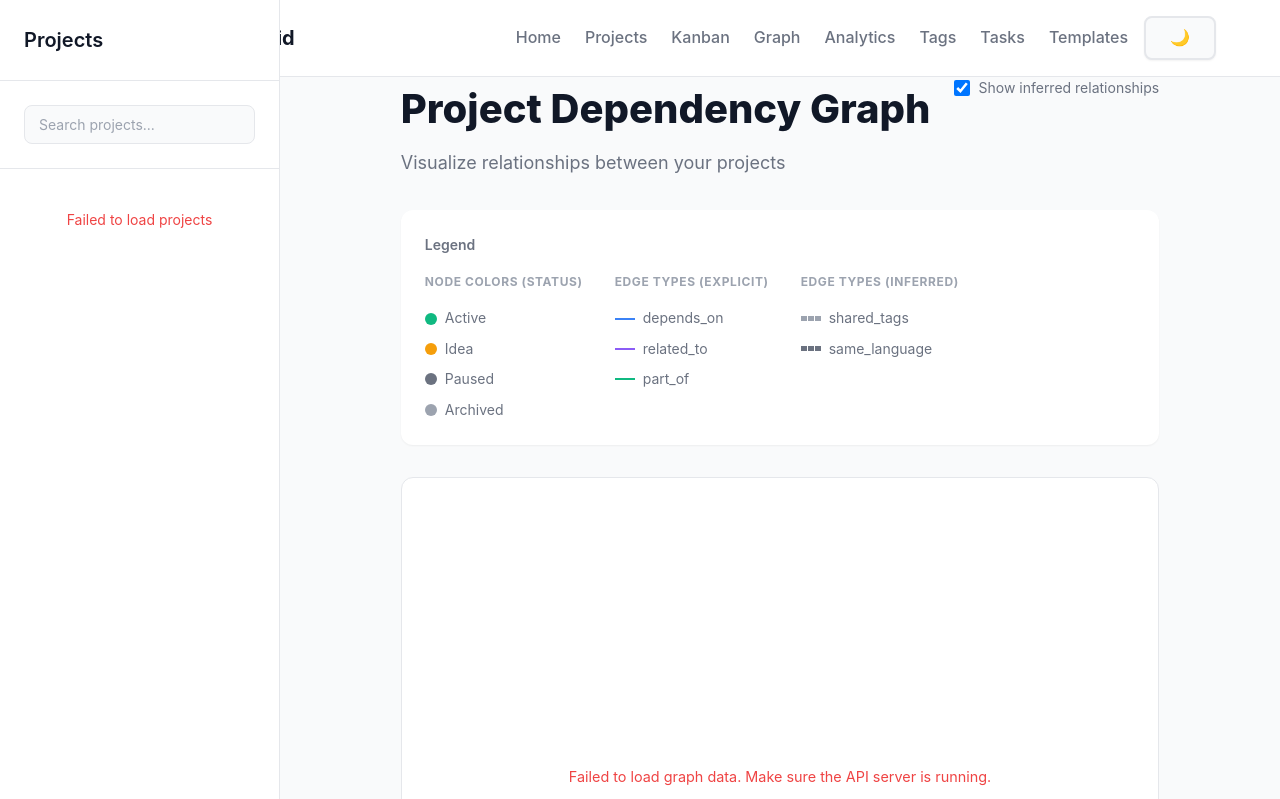
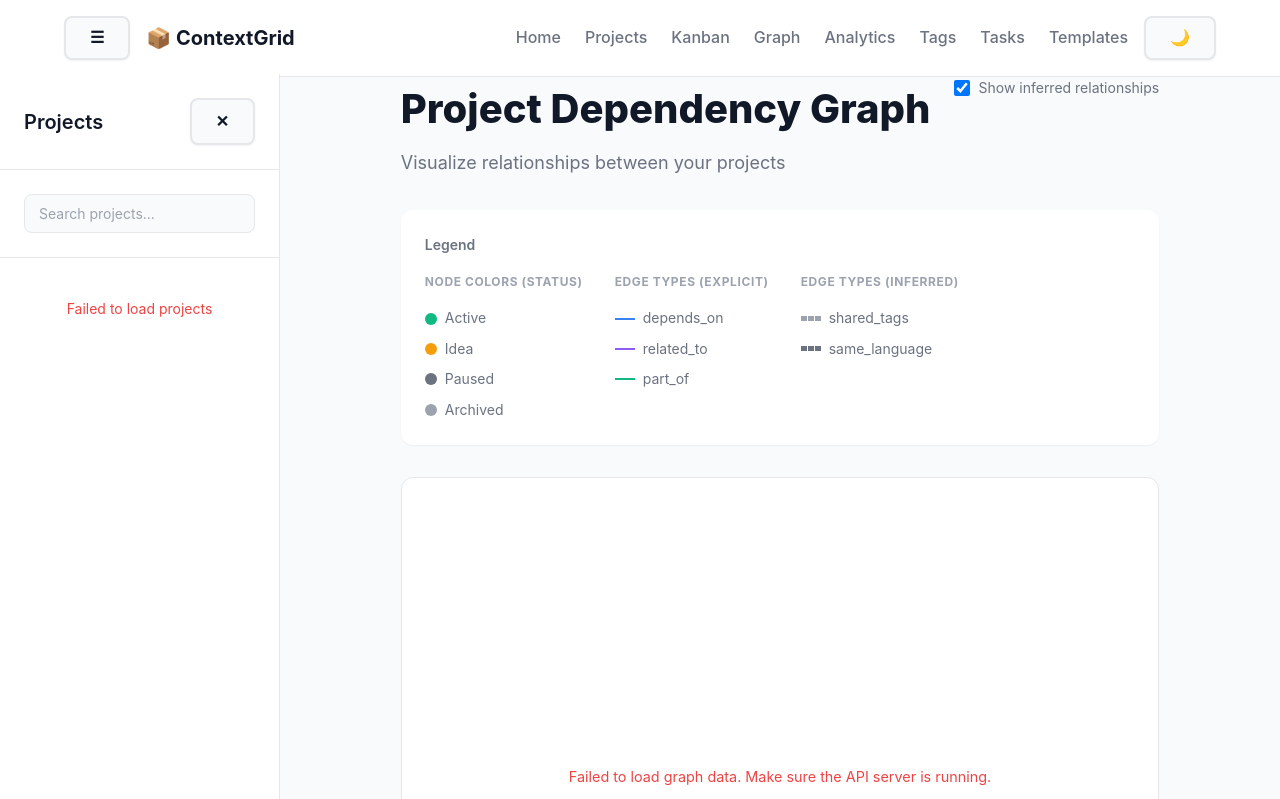
Before and after one commit to jimjamscott22/contextgrid, a FastAPI app: page /graph in a window 1280 px wide. Shown: the top 799 px of the page. Run offline with FastAPI, Linux system fonts and the light colour scheme; some libraries are stand-ins or nearby versions.

Commit message:
fix: adjust sidebar positioning and height calculations

```diff
--- a/web/static/css/style.css
+++ b/web/static/css/style.css
@@ -386,11 +386,9 @@ body {
     }
 
     .sidebar {
+        top: calc(var(--space-sm) * 2 + 2.625rem);
+        height: calc(100vh - (var(--space-sm) * 2 + 2.625rem));
         box-shadow: none;
-    }
-
-    .sidebar-header #sidebar-close {
-        display: none;
     }
 
     .page-wrapper {
```
